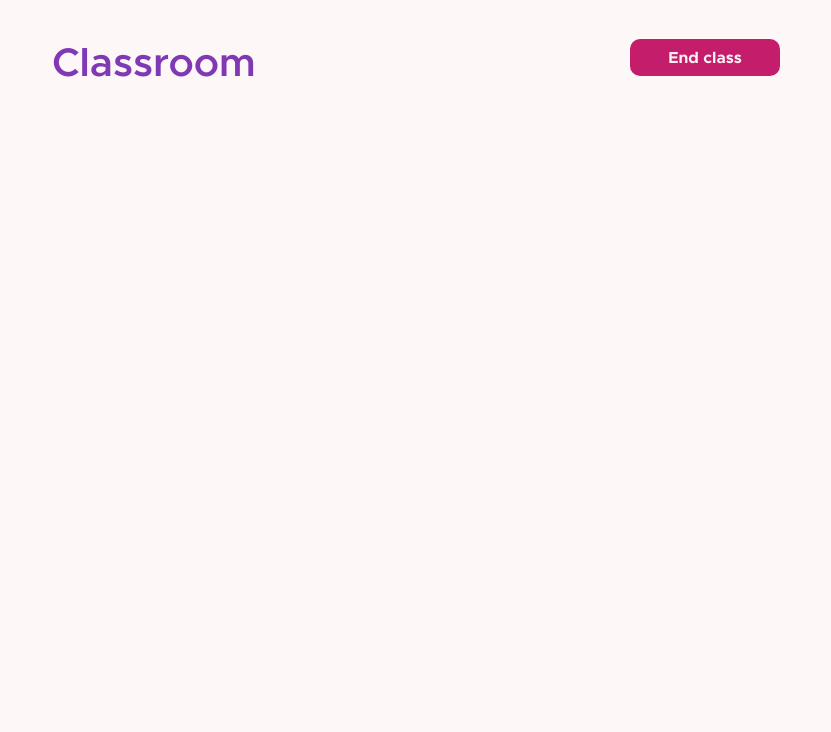
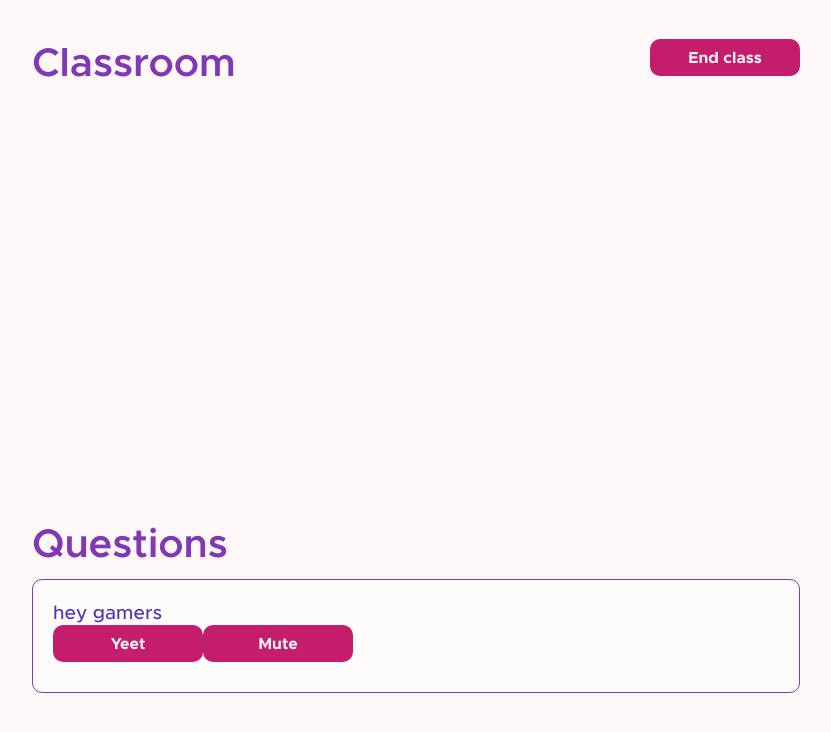
Before and after one commit to MatsalVistry/EdFusion, an Electron app: page public/html/classroom.html in a window 1280 px wide. Shown: the part 46-778 px from the top of the page, without its empty margins (224-1055 px from the left). Drawn offline with nearby package versions, Linux system fonts and the light colour scheme; no server answers.

Commit message:
set minwidth of 1050px

```diff
--- a/main.js
+++ b/main.js
@@ -32,6 +32,7 @@ var currentQuestionOnWindow = null;
 
 app.on('ready', async function () {
     mainWindow = new BrowserWindow({
+        minWidth: 1050,
         webPreferences: {
             nodeIntegration: true
         }
--- a/public/css/classroom.css
+++ b/public/css/classroom.css
@@ -18,14 +18,13 @@ body {
     display: flex;
     align-items: center;
     justify-content: space-between;
-    padding: 20px;
+    padding: 20px 0 0 0;
 }
 
 .title {
     font-family: metropolissemi_bold;
     font-size: 40px;
     color: var(--deep_purple);
-    padding: 0px 0;
 }
 
 #end-class {
@@ -33,10 +32,51 @@ body {
 }
 
 .confusion {
-    height: 200px;
-    width: 50%;
+    height: 400px;
+    width: 100%;
 }
 
 .confusion > * {
     margin: 0 auto;
 }
+
+.questions-header {
+    font-family: metropolissemi_bold;
+    font-size: 40px;
+    color: var(--deep_purple);
+    padding: 30px 0 0 0;
+}
+
+.questionCard {
+    margin: 10px auto;
+    padding: 20px;
+
+    background-color: rgba(255, 255, 255,0.5);
+    border: 1px solid var(--deep_purple);
+    border-radius: 10px;
+
+}
+
+.questionCard > p {
+    font-family: metropolismedium;
+    color: var(--deep_blue);
+    font-size: 1.2em;
+}
+
+.questionCard > button {
+    display: inline;
+    width: 150px;
+    border-radius: 10px;
+    padding: 8px 4px;
+    margin: 0px 0 10px 0;
+
+    font-size: 16px;
+    outline: none;
+    border-style: none;
+    font-family: metropolisbold, sans-serif;
+    background-color: var(--cool_pink);
+    color: #faf1f1;
+
+    cursor: pointer;
+    transition: 0.25s;
+}
--- a/public/css/general.css
+++ b/public/css/general.css
@@ -23,7 +23,7 @@ body {
     margin: 20px auto;
 }
 
-button {
+.button {
     display: block;
     width: 150px;
     border-radius: 10px;
@@ -41,6 +41,6 @@ button {
     transition: 0.25s;
 }
 
-button:hover {
+.button:hover {
     background-color: #860e48;
 }
--- a/public/html/classroom.html
+++ b/public/html/classroom.html
@@ -15,12 +15,15 @@
     <div class="main-ctr">
         <div class="top-ctr">
             <h2 class="title">Classroom</h2>
-            <button id="end-class">End class</button>
+            <button class="button" id="end-class">End class</button>
         </div>
         <div class="confusion">
             <canvas id="session_confusion" width="400" height="400"></canvas>
         </div>
-        <div class="questions">
+        <div class="questions-ctr">
+            <h2 class="questions-header">Questions</h2>
+            <div class="questions">
+            </div>
         </div>
     </div>
 </body>
--- a/public/js/classroom.js
+++ b/public/js/classroom.js
@@ -5,6 +5,9 @@ window.$ = window.jQuery = require('jquery');
 let chart;
 
 $(document).ready(() => {
+
+    pushQuestion("hey gamers")
+
     $("#end-class").click((e) => {
         e.preventDefault()
         ipc.send('endClass')
@@ -44,7 +47,6 @@ const pushQuestion = (question) => {
     qDelButton.innerHTML = "Yeet"
     qDelButton.onclick = () => {
         ipc.send('deleteQuestion', question)
-
         qText.remove()
         qDelButton.remove()
         qDiv.remove()
@@ -59,7 +61,7 @@ const pushQuestion = (question) => {
     qDiv.appendChild(qText)
     qDiv.appendChild(qDelButton)
     qDiv.appendChild(qMuteButton)
-    questions.append(qDiv)
+    questions.prepend(qDiv)
 }
 
 const removeQuestion = (question) => {
@@ -94,10 +96,10 @@ const loadChart = (data, ctx) => {
             title: {
                 display: true,
                 text: 'Live Confusion Graph'
-            }
+            },
+            maintainAspectRatio: false
         }
     });
-    chart.canvas.parentNode.style.height = '128px';
 }
 
 const updateChart = (data) => {
```
